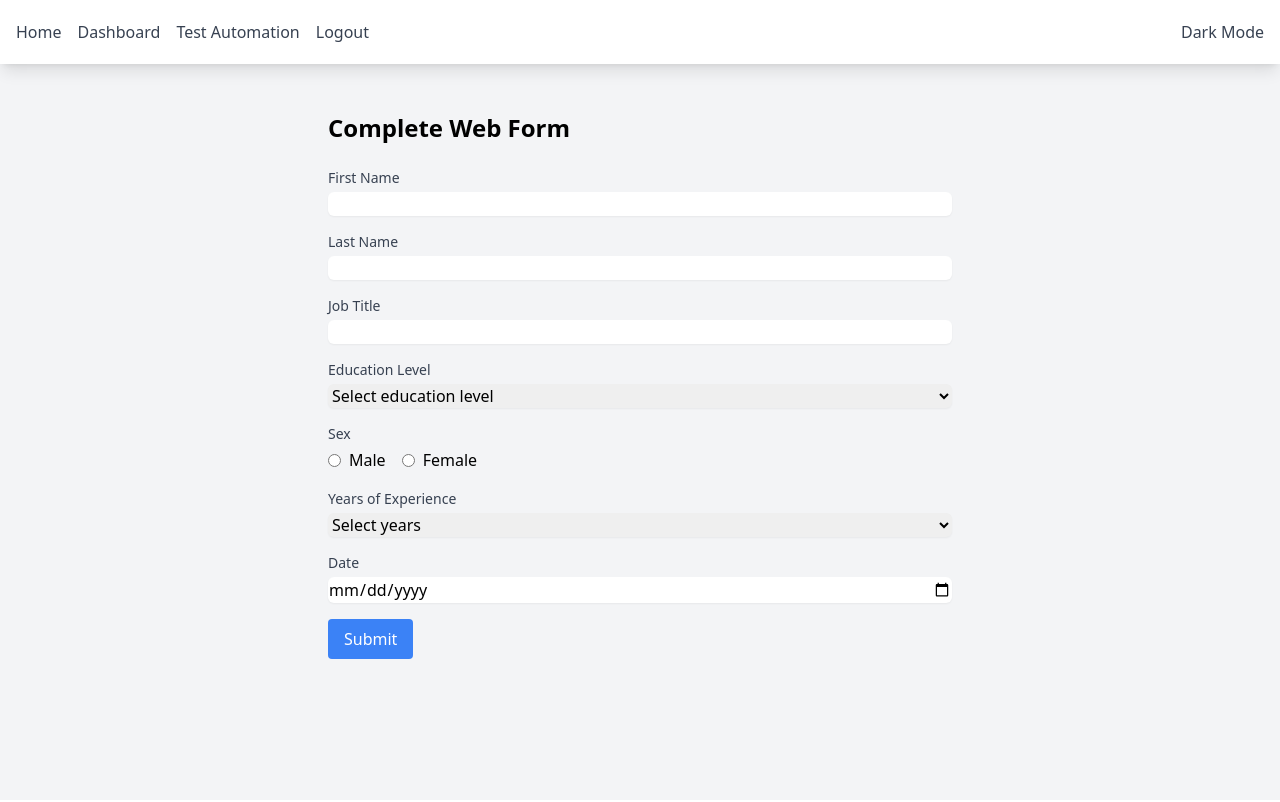
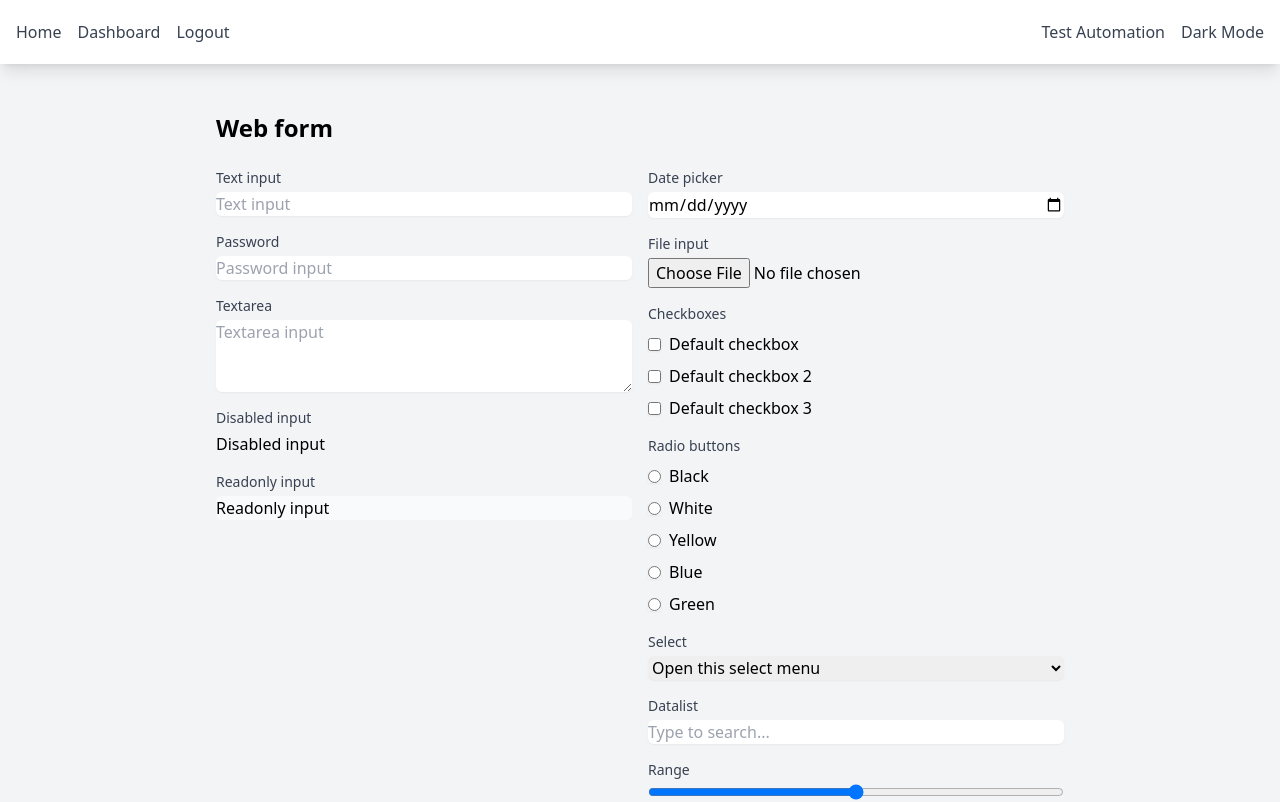
Before and after one commit to orhunakkan/task-manager, a React (Create React App) app in the folder client/: page /automation/form in a window 1280 px wide. Shown: the top 802 px of the page. Built offline with nearby package versions, Linux system fonts and the light colour scheme; no server answers; sample sign-in values are in the browser's storage.

Commit message:
Add Mouse Over and Drag and Drop components for automation practice

```diff
--- a/client/src/App.tsx
+++ b/client/src/App.tsx
@@ -17,6 +17,8 @@ import { Automation } from './pages/Automation';
 import { WebForm } from './components/automation/WebForm';
 import { Buttons } from './components/automation/Buttons';
 import { Dropdown } from './components/automation/Dropdown';
+import { MouseOver } from './components/automation/MouseOver';
+import { DragAndDrop } from './components/automation/DragAndDrop';
 
 // Protected Route component
 const ProtectedRoute: React.FC<{ children: React.ReactNode }> = ({
@@ -81,16 +83,6 @@ const Navigation: React.FC<{
                     Dashboard
                   </Link>
                 </li>
-                {/* Add Test Automation button for authenticated users */}
-                <li>
-                  <Link
-                    to="/automation"
-                    className="text-gray-700 dark:text-dark-text hover:text-gray-900"
-                    data-testid="automation-link"
-                  >
-                    Test Automation
-                  </Link>
-                </li>
                 <li>
                   <button
                     onClick={logout}
@@ -102,7 +94,16 @@ const Navigation: React.FC<{
               </>
             )}
           </ul>
-          <div className="flex items-center">
+          <div className="flex items-center space-x-4">
+            {isAuthenticated && (
+              <Link
+                to="/automation"
+                className="text-gray-700 dark:text-dark-text hover:text-gray-900"
+                data-testid="automation-link"
+              >
+                Test Automation
+              </Link>
+            )}
             <button
               onClick={() => setDarkMode(!darkMode)}
               className="text-gray-700 dark:text-dark-text hover:text-gray-900"
@@ -182,6 +183,22 @@ export const App: React.FC = () => {
                     </ProtectedRoute>
                   }
                 />
+                <Route
+                  path="/automation/mouse-over"
+                  element={
+                    <ProtectedRoute>
+                      <MouseOver />
+                    </ProtectedRoute>
+                  }
+                />
+                <Route
+                  path="/automation/drag-and-drop"
+                  element={
+                    <ProtectedRoute>
+                      <DragAndDrop />
+                    </ProtectedRoute>
+                  }
+                />
               </Routes>
             </main>
           </div>
--- a/client/src/components/automation/Buttons.tsx
+++ b/client/src/components/automation/Buttons.tsx
@@ -20,7 +20,9 @@ export const Buttons: React.FC = () => {
           {message}
         </div>
       )}
-            <h2 className="text-2xl font-bold mb-6 dark:text-dark-heading">Buttons</h2>
+      <h2 className="text-2xl font-bold mb-6 dark:text-dark-heading">
+        Buttons
+      </h2>
 
       {/* Basic Buttons */}
       <div className="space-x-2 mb-4">
--- /dev/null
+++ b/client/src/components/automation/DragAndDrop.tsx
@@ -0,0 +1,67 @@
+import React, { useState } from 'react';
+
+export const DragAndDrop: React.FC = () => {
+  const [draggedItem, setDraggedItem] = useState<string | null>(null);
+  const [droppedItem, setDroppedItem] = useState<string | null>(null);
+
+  const handleDragStart = (
+    e: React.DragEvent<HTMLDivElement>,
+    item: string
+  ) => {
+    setDraggedItem(item);
+    e.dataTransfer.effectAllowed = 'move';
+  };
+
+  const handleDragOver = (e: React.DragEvent<HTMLDivElement>) => {
+    e.preventDefault();
+    e.dataTransfer.dropEffect = 'move';
+  };
+
+  const handleDrop = (e: React.DragEvent<HTMLDivElement>) => {
+    e.preventDefault();
+    setDroppedItem(draggedItem);
+    setDraggedItem(null);
+  };
+
+  return (
+    <div className="max-w-2xl mx-auto p-6">
+      <h2 className="text-2xl font-bold mb-6 dark:text-dark-heading">
+        Drag and Drop
+      </h2>
+      <div className="flex justify-between">
+        <div
+          className="w-1/2 p-4 border rounded bg-gray-100"
+          onDragOver={handleDragOver}
+          onDrop={handleDrop}
+          data-testid="drop-zone"
+        >
+          {droppedItem ? (
+            <div
+              className="p-4 bg-blue-500 text-white rounded"
+              data-testid="dropped-item"
+            >
+              {droppedItem}
+            </div>
+          ) : (
+            <div className="text-gray-500" data-testid="drop-here">
+              Drop here
+            </div>
+          )}
+        </div>
+        <div className="w-1/2 p-4 space-y-4">
+          {['Item 1', 'Item 2', 'Item 3'].map((item) => (
+            <div
+              key={item}
+              className="p-4 bg-blue-500 text-white rounded cursor-pointer"
+              draggable
+              onDragStart={(e) => handleDragStart(e, item)}
+              data-testid={`drag-item-${item}`}
+            >
+              {item}
+            </div>
+          ))}
+        </div>
+      </div>
+    </div>
+  );
+};
--- a/client/src/components/automation/Dropdown.tsx
+++ b/client/src/components/automation/Dropdown.tsx
@@ -9,7 +9,9 @@ export const Dropdown: React.FC = () => {
 
   return (
     <div className="max-w-2xl mx-auto p-6">
-      <h2 className="text-2xl font-bold mb-6 dark:text-dark-heading">Dropdown</h2>
+      <h2 className="text-2xl font-bold mb-6 dark:text-dark-heading">
+        Dropdown
+      </h2>
       <select
         className="border rounded px-4 py-2"
         value={selectedOption}
--- /dev/null
+++ b/client/src/components/automation/MouseOver.tsx
@@ -0,0 +1,62 @@
+import React, { useState } from 'react';
+
+export const MouseOver: React.FC = () => {
+  const [hoveredLink, setHoveredLink] = useState<string | null>(null);
+
+  const links = [
+    {
+      id: 1,
+      name: 'Selenium',
+      icon: '🌟',
+      description: 'The most widely-used testing framework',
+    },
+    {
+      id: 2,
+      name: 'Cypress',
+      icon: '⚡',
+      description: 'Modern web testing framework',
+    },
+    {
+      id: 3,
+      name: 'Playwright',
+      icon: '🎭',
+      description: 'Reliable end-to-end testing',
+    },
+  ];
+
+  return (
+    <div className="max-w-2xl mx-auto p-6">
+      <h2 className="text-2xl font-bold mb-6 dark:text-dark-heading">
+        Mouse Over
+      </h2>
+      <div className="flex justify-center space-x-12">
+        {links.map((link) => (
+          <div
+            key={link.id}
+            className="relative"
+            data-testid={`mouse-over-${link.id}`}
+          >
+            <a
+              href="#"
+              className="text-blue-500 hover:text-blue-700 flex flex-col items-center"
+              onMouseOver={() => setHoveredLink(`Link ${link.id}`)}
+              onMouseOut={() => setHoveredLink(null)}
+              onClick={(e) => e.preventDefault()}
+            >
+              <span className="text-3xl mb-2">{link.icon}</span>
+              <span>{link.name}</span>
+            </a>
+            {hoveredLink === `Link ${link.id}` && (
+              <div
+                className="absolute top-full left-1/2 transform -translate-x-1/2 mt-2 px-4 py-2 bg-black text-white text-sm rounded shadow-lg whitespace-nowrap"
+                data-testid={`mouse-over-tooltip-${link.id}`}
+              >
+                {link.description}
+              </div>
+            )}
+          </div>
+        ))}
+      </div>
+    </div>
+  );
+};
--- a/client/src/components/automation/WebForm.tsx
+++ b/client/src/components/automation/WebForm.tsx
@@ -2,176 +2,279 @@ import React, { useState } from 'react';
 
 export const WebForm: React.FC = () => {
   const [formData, setFormData] = useState({
-    firstName: '',
-    lastName: '',
-    jobTitle: '',
-    education: '',
-    sex: '',
-    experience: '',
-    date: '',
+    textInput: '',
+    passwordInput: '',
+    textArea: '',
+    disabledInput: 'Disabled input',
+    readOnlyInput: 'Readonly input',
+    dateInput: '',
+    fileInput: '',
+    checkboxInput1: false,
+    checkboxInput2: false,
+    checkboxInput3: false,
+    radioColor: '',
+    dropdown: '',
+    datalistInput: '',
+    rangeInput: '50',
+    colorInput: '#000000', // Add this new field
   });
+
   const [successMessage, setSuccessMessage] = useState('');
 
   const handleSubmit = (e: React.FormEvent) => {
     e.preventDefault();
     console.log('Form submitted:', formData);
-    // Add form submission logic here
     setSuccessMessage('Form submitted successfully!');
   };
 
   const handleChange = (
-    e: React.ChangeEvent<HTMLInputElement | HTMLSelectElement>
+    e: React.ChangeEvent<
+      HTMLInputElement | HTMLSelectElement | HTMLTextAreaElement
+    >
   ) => {
-    const { name, value } = e.target;
+    const { name, value, type } = e.target;
+    const newValue =
+      type === 'checkbox' ? (e.target as HTMLInputElement).checked : value;
     setFormData((prev) => ({
       ...prev,
-      [name]: value,
+      [name]: newValue,
     }));
   };
 
   return (
-    <div className="max-w-2xl mx-auto p-6">
+    <div className="max-w-4xl mx-auto p-6">
+      <h2 className="text-2xl font-bold mb-6 dark:text-dark-heading">
+        Web form
+      </h2>
       {successMessage && (
         <div className="bg-green-100 border border-green-400 text-green-700 p-4 mb-4">
           {successMessage}
         </div>
       )}
-      <h2 className="text-2xl font-bold mb-6 dark:text-dark-heading">
-        Complete Web Form
-      </h2>
+
       <form onSubmit={handleSubmit} className="space-y-4">
+        <div className="grid grid-cols-1 md:grid-cols-2 gap-4">
+          {/* Left Column */}
+          <div className="space-y-4">
             <div>
               <label className="block text-sm font-medium text-gray-700 dark:text-dark-text">
-            First Name
+                Text input
               </label>
               <input
                 type="text"
-            name="firstName"
-            value={formData.firstName}
+                name="textInput"
+                value={formData.textInput}
                 onChange={handleChange}
                 className="mt-1 block w-full rounded-md border-gray-300 shadow-sm focus:border-blue-500 focus:ring-blue-500"
-            data-testid="first-name"
+                placeholder="Text input"
               />
             </div>
 
             <div>
               <label className="block text-sm font-medium text-gray-700 dark:text-dark-text">
-            Last Name
+                Password
               </label>
               <input
-            type="text"
-            name="lastName"
-            value={formData.lastName}
+                type="password"
+                name="passwordInput"
+                value={formData.passwordInput}
                 onChange={handleChange}
                 className="mt-1 block w-full rounded-md border-gray-300 shadow-sm focus:border-blue-500 focus:ring-blue-500"
-            data-testid="last-name"
+                placeholder="Password input"
               />
             </div>
 
             <div>
               <label className="block text-sm font-medium text-gray-700 dark:text-dark-text">
-            Job Title
+                Textarea
               </label>
-          <input
-            type="text"
-            name="jobTitle"
-            value={formData.jobTitle}
+              <textarea
+                name="textArea"
+                value={formData.textArea}
                 onChange={handleChange}
                 className="mt-1 block w-full rounded-md border-gray-300 shadow-sm focus:border-blue-500 focus:ring-blue-500"
-            data-testid="job-title"
+                rows={3}
+                placeholder="Textarea input"
               />
             </div>
 
             <div>
               <label className="block text-sm font-medium text-gray-700 dark:text-dark-text">
-            Education Level
+                Disabled input
+              </label>
+              <input
+                type="text"
+                value={formData.disabledInput}
+                disabled
+                className="mt-1 block w-full rounded-md border-gray-300 bg-gray-100 cursor-not-allowed"
+              />
+            </div>
+
+            <div>
+              <label className="block text-sm font-medium text-gray-700 dark:text-dark-text">
+                Readonly input
+              </label>
+              <input
+                type="text"
+                value={formData.readOnlyInput}
+                readOnly
+                className="mt-1 block w-full rounded-md border-gray-300 bg-gray-50"
+              />
+            </div>
+          </div>
+
+          {/* Right Column */}
+          <div className="space-y-4">
+            <div>
+              <label className="block text-sm font-medium text-gray-700 dark:text-dark-text">
+                Date picker
+              </label>
+              <input
+                type="date"
+                name="dateInput"
+                value={formData.dateInput}
+                onChange={handleChange}
+                className="mt-1 block w-full rounded-md border-gray-300 shadow-sm focus:border-blue-500 focus:ring-blue-500"
+              />
+            </div>
+
+            <div>
+              <label className="block text-sm font-medium text-gray-700 dark:text-dark-text">
+                File input
+              </label>
+              <input
+                type="file"
+                name="fileInput"
+                onChange={handleChange}
+                className="mt-1 block w-full"
+              />
+            </div>
+
+            <div>
+              <label className="block text-sm font-medium text-gray-700 dark:text-dark-text mb-2">
+                Checkboxes
+              </label>
+              <div className="space-y-2">
+                {[
+                  'Default checkbox',
+                  'Default checkbox 2',
+                  'Default checkbox 3',
+                ].map((label, index) => (
+                  <label key={index} className="flex items-center">
+                    <input
+                      type="checkbox"
+                      name={`checkboxInput${index + 1}`}
+                      checked={
+                        formData[
+                          `checkboxInput${index + 1}` as keyof typeof formData
+                        ] as boolean
+                      }
+                      onChange={handleChange}
+                      className="rounded border-gray-300 text-blue-600 shadow-sm focus:border-blue-300 focus:ring focus:ring-blue-200 focus:ring-opacity-50"
+                    />
+                    <span className="ml-2">{label}</span>
+                  </label>
+                ))}
+              </div>
+            </div>
+
+            <div>
+              <label className="block text-sm font-medium text-gray-700 dark:text-dark-text mb-2">
+                Radio buttons
+              </label>
+              <div className="space-y-2">
+                {['Black', 'White', 'Yellow', 'Blue', 'Green'].map((color) => (
+                  <label key={color} className="flex items-center">
+                    <input
+                      type="radio"
+                      name="radioColor"
+                      value={color.toLowerCase()}
+                      checked={formData.radioColor === color.toLowerCase()}
+                      onChange={handleChange}
+                      className="border-gray-300 text-blue-600 shadow-sm focus:border-blue-300 focus:ring focus:ring-blue-200 focus:ring-opacity-50"
+                    />
+                    <span className="ml-2">{color}</span>
+                  </label>
+                ))}
+              </div>
+            </div>
+
+            <div>
+              <label className="block text-sm font-medium text-gray-700 dark:text-dark-text">
+                Select
               </label>
               <select
-            name="education"
-            value={formData.education}
+                name="dropdown"
+                value={formData.dropdown}
                 onChange={handleChange}
                 className="mt-1 block w-full rounded-md border-gray-300 shadow-sm focus:border-blue-500 focus:ring-blue-500"
-            data-testid="education-level"
               >
-            <option value="">Select education level</option>
-            <option value="high-school">High School</option>
-            <option value="college">College</option>
-            <option value="grad-school">Grad School</option>
+                <option value="">Open this select menu</option>
+                <option value="1">One</option>
+                <option value="2">Two</option>
+                <option value="3">Three</option>
               </select>
             </div>
 
             <div>
               <label className="block text-sm font-medium text-gray-700 dark:text-dark-text">
-            Sex
+                Datalist
               </label>
-          <div className="mt-1 space-x-4">
-            <label className="inline-flex items-center">
               <input
-                type="radio"
-                name="sex"
-                value="male"
-                checked={formData.sex === 'male'}
+                list="browsers"
+                name="datalistInput"
+                value={formData.datalistInput}
                 onChange={handleChange}
-                className="form-radio"
-                data-testid="sex-male"
+                placeholder="Type to search..."
+                className="mt-1 block w-full rounded-md border-gray-300 shadow-sm focus:border-blue-500 focus:ring-blue-500"
               />
-              <span className="ml-2">Male</span>
-            </label>
-            <label className="inline-flex items-center">
-              <input
-                type="radio"
-                name="sex"
-                value="female"
-                checked={formData.sex === 'female'}
-                onChange={handleChange}
-                className="form-radio"
-                data-testid="sex-female"
-              />
-              <span className="ml-2">Female</span>
-            </label>
-          </div>
+              <datalist id="browsers">
+                <option value="Chrome" />
+                <option value="Firefox" />
+                <option value="Safari" />
+                <option value="Edge" />
+                <option value="Opera" />
+              </datalist>
             </div>
 
             <div>
               <label className="block text-sm font-medium text-gray-700 dark:text-dark-text">
-            Years of Experience
+                Range
               </label>
-          <select
-            name="experience"
-            value={formData.experience}
+              <input
+                type="range"
+                name="rangeInput"
+                value={formData.rangeInput}
                 onChange={handleChange}
-            className="mt-1 block w-full rounded-md border-gray-300 shadow-sm focus:border-blue-500 focus:ring-blue-500"
-            data-testid="years-of-experience"
-          >
-            <option value="">Select years</option>
-            <option value="0-1">0-1</option>
-            <option value="2-4">2-4</option>
-            <option value="5-9">5-9</option>
-            <option value="10+">10+</option>
-          </select>
+                min="0"
+                max="100"
+                className="mt-1 block w-full"
+              />
             </div>
 
             <div>
               <label className="block text-sm font-medium text-gray-700 dark:text-dark-text">
-            Date
+                Color picker
               </label>
               <input
-            type="date"
-            name="date"
-            value={formData.date}
+                type="color"
+                name="colorInput"
+                value={formData.colorInput}
                 onChange={handleChange}
-            className="mt-1 block w-full rounded-md border-gray-300 shadow-sm focus:border-blue-500 focus:ring-blue-500"
-            data-testid="date"
+                className="mt-1 block w-full h-10 rounded-md border-gray-300 shadow-sm focus:border-blue-500 focus:ring-blue-500"
               />
             </div>
+          </div>
+        </div>
 
+        <div className="flex justify-center mt-6">
           <button
             type="submit"
             className="bg-blue-500 text-white px-4 py-2 rounded hover:bg-blue-600"
-          data-testid="submit-form"
           >
-          Submit
+            Submit form
           </button>
+        </div>
       </form>
     </div>
   );
```
Also changed, not shown: client/src/pages/Automation.tsx (+10 -0 lines). Lines whose indentation alone changed are shown as unchanged.
